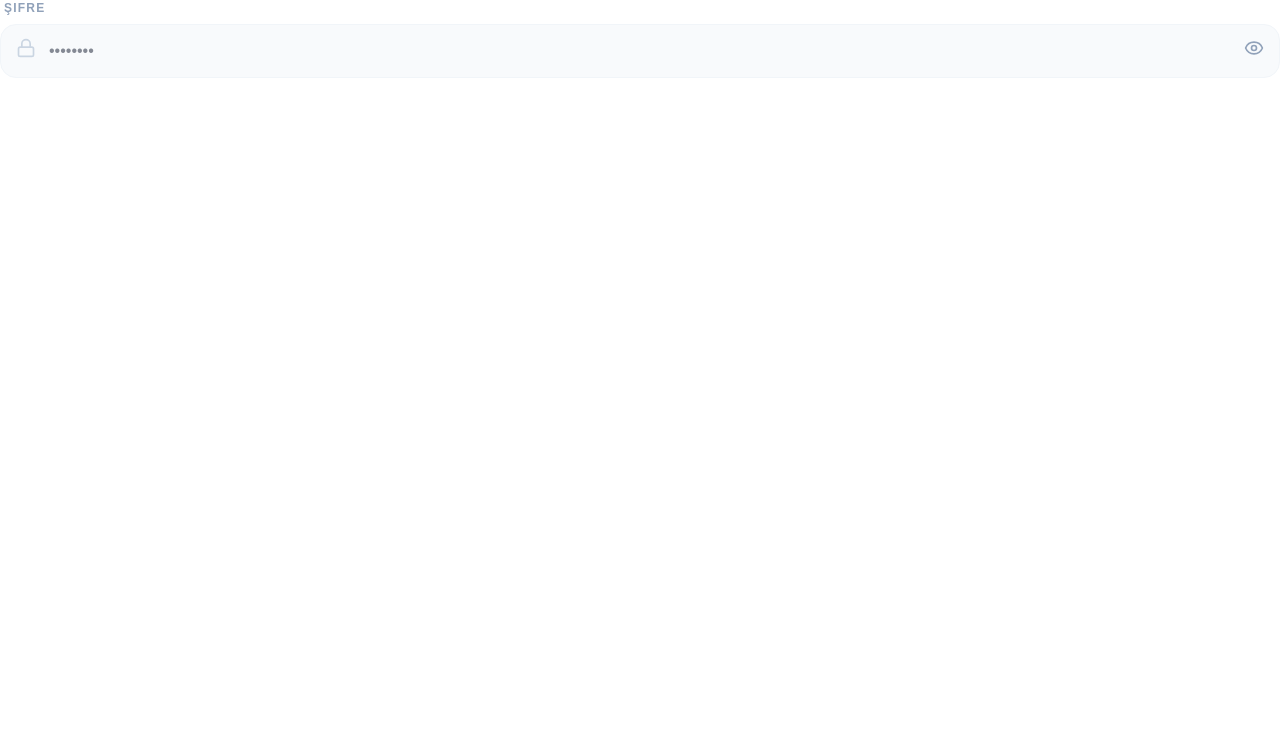
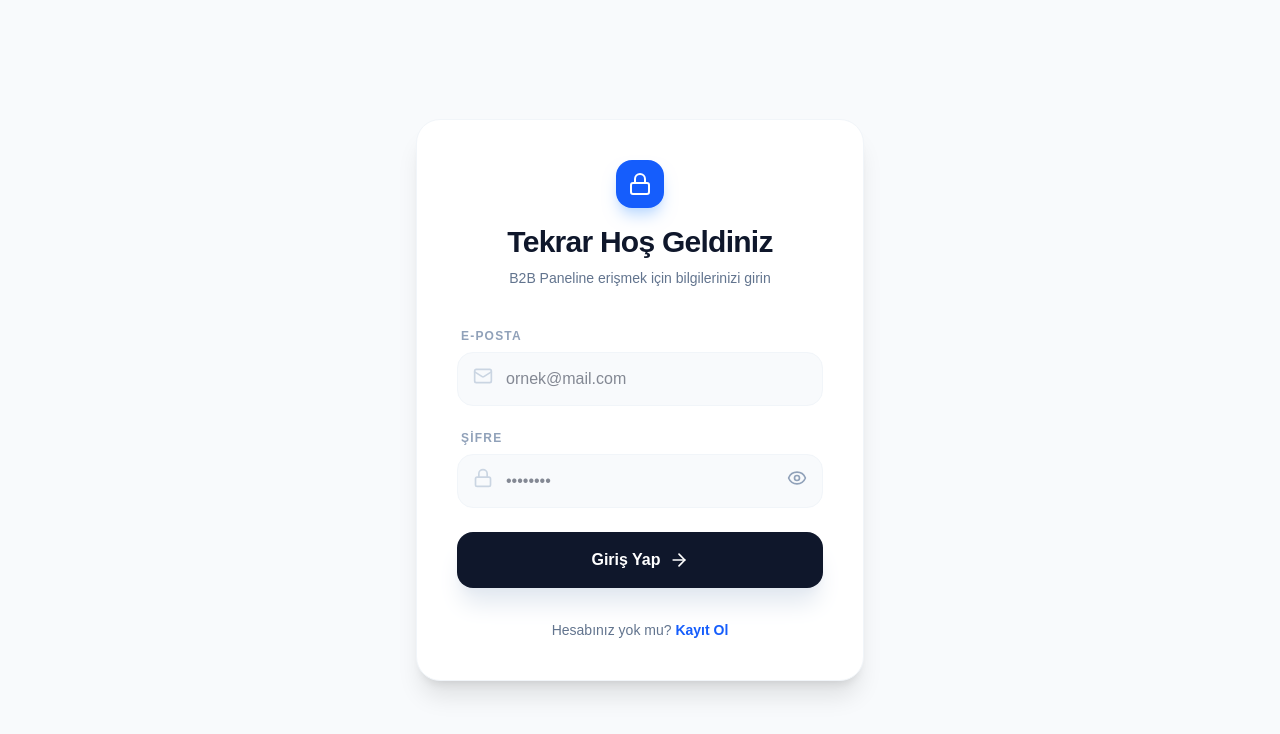
Before and after one commit to AliTopcuu/aradiginibul-api, a Next.js app in the folder aradiginibul-web/: page /login in a window 1280 px wide. Shown: the top 734 px of the page. Built offline with nearby package versions, Linux system fonts and the light colour scheme.

Commit message:
fix login page

```diff
--- a/aradiginibul-web/next.config.ts
+++ b/aradiginibul-web/next.config.ts
@@ -6,7 +6,7 @@ const nextConfig: NextConfig = {
       {
         source: '/',
         destination: '/login',
-        permanent: false, // Kullanıcı giriş yapınca geri dönebilsin diye false
+        permanent: false,
       },
     ];
   },
--- a/aradiginibul-web/src/app/login/page.tsx
+++ b/aradiginibul-web/src/app/login/page.tsx
@@ -1,45 +1,114 @@
 "use client";
 
 import { useState } from 'react';
-import { Lock, Mail, ArrowRight, Loader2, Eye, EyeOff } from 'lucide-react'; // İkonlar eklendi
-// ... diğer importlar aynı
+import { Lock, Mail, ArrowRight, Loader2, Eye, EyeOff } from 'lucide-react';
+import api from '@/lib/api';
+import { useRouter } from 'next/navigation';
+import Link from 'next/link';
 
 export default function LoginPage() {
-  const [showPassword, setShowPassword] = useState(false); // Şifre görünürlük state'i
   const [email, setEmail] = useState("");
   const [password, setPassword] = useState("");
-  // ... handleLogin fonksiyonu aynı kalacak
+  const [showPassword, setShowPassword] = useState(false);
+  const [loading, setLoading] = useState(false);
+  const router = useRouter();
+
+  const handleLogin = async (e: React.FormEvent) => {
+    e.preventDefault();
+    setLoading(true);
+
+    try {
+      // 🔑 PostgreSQL doğrulaması için Form Data hazırlıyoruz
+      const formData = new FormData();
+      formData.append('username', email); // Veritabanındaki e-posta buraya gider
+      formData.append('password', password); // Veritabanındaki hashlenmiş şifreyle karşılaştırılır
+
+      const response = await api.post('/auth/login', formData, {
+        headers: {
+          'Content-Type': 'multipart/form-data'
+        }
+      });
+
+      // Giriş başarılıysa token'ı sakla ve ana sayfaya yönlendir
+      localStorage.setItem('token', response.data.access_token);
+      router.push('/');
+    } catch (error) {
+      alert("Giriş başarısız! Lütfen e-posta ve şifrenizi kontrol edin.");
+    } finally {
+      setLoading(false);
+    }
+  };
 
   return (
-    // ... dış kapsayıcılar aynı
+    <div className="min-h-screen bg-slate-50 flex items-center justify-center p-4">
+      <div className="max-w-md w-full bg-white rounded-3xl shadow-xl p-10 border border-slate-100">
+        <div className="text-center mb-10">
+          <div className="bg-blue-600 w-12 h-12 rounded-2xl flex items-center justify-center mx-auto mb-4 shadow-lg shadow-blue-200">
+            <Lock className="text-white w-6 h-6" />
+          </div>
+          <h1 className="text-3xl font-black text-slate-900 tracking-tight">Tekrar Hoş Geldiniz</h1>
+          <p className="text-slate-500 mt-2 text-sm font-medium">B2B Paneline erişmek için bilgilerinizi girin</p>
+        </div>
+
+        <form onSubmit={handleLogin} className="space-y-6">
+          {/* 📧 E-posta Alanı (PostgreSQL'deki 'email' kolonu) */}
           <div>
-      <label className="block text-xs font-bold text-slate-400 uppercase tracking-widest mb-2 ml-1">Şifre</label>
+            <label className="block text-xs font-bold text-slate-400 uppercase tracking-widest mb-2 ml-1">E-POSTA</label>
+            <div className="relative">
+              <Mail className="absolute left-4 top-3.5 text-slate-300 w-5 h-5" />
+              <input
+                type="email"
+                required
+                value={email}
+                onChange={(e) => setEmail(e.target.value)}
+                placeholder="ornek@mail.com"
+                className="w-full pl-12 pr-4 py-3.5 bg-slate-50 border border-slate-100 rounded-2xl outline-none focus:ring-2 focus:ring-blue-500 focus:bg-white transition-all text-slate-900"
+              />
+            </div>
+          </div>
+
+          {/* 🔐 Şifre Alanı (PostgreSQL'deki 'hashed_password' ile eşleşir) */}
+          <div>
+            <label className="block text-xs font-bold text-slate-400 uppercase tracking-widest mb-2 ml-1">ŞİFRE</label>
             <div className="relative">
               <Lock className="absolute left-4 top-3.5 text-slate-300 w-5 h-5" />
-
               <input
-          type={showPassword ? "text" : "password"} // Dinamik tip değişimi
+                type={showPassword ? "text" : "password"}
                 required
                 value={password}
                 onChange={(e) => setPassword(e.target.value)}
                 placeholder="••••••••"
                 className="w-full pl-12 pr-12 py-3.5 bg-slate-50 border border-slate-100 rounded-2xl outline-none focus:ring-2 focus:ring-blue-500 focus:bg-white transition-all text-slate-900"
               />
-
-        {/* Göz Simgesi Butonu */}
               <button
                 type="button"
                 onClick={() => setShowPassword(!showPassword)}
                 className="absolute right-4 top-3.5 text-slate-400 hover:text-blue-600 transition-colors"
               >
-          {showPassword ? (
-            <EyeOff className="w-5 h-5" />
-          ) : (
-            <Eye className="w-5 h-5" />
-          )}
+                {showPassword ? <EyeOff className="w-5 h-5" /> : <Eye className="w-5 h-5" />}
               </button>
             </div>
           </div>
-    // ... geri kalan buton ve form yapısı aynı
+
+          <button
+            disabled={loading}
+            className="w-full bg-slate-900 text-white py-4 rounded-2xl font-bold flex items-center justify-center gap-2 hover:bg-blue-600 shadow-xl shadow-slate-200 transition-all disabled:bg-slate-300 group"
+          >
+            {loading ? <Loader2 className="animate-spin w-5 h-5" /> : (
+              <>
+                Giriş Yap <ArrowRight className="w-5 h-5 group-hover:translate-x-1 transition-transform" />
+              </>
+            )}
+          </button>
+        </form>
+
+        <p className="text-center text-sm text-slate-500 mt-8 font-medium">
+          Hesabınız yok mu?{' '}
+          <Link href="/register" className="text-blue-600 font-bold hover:underline">
+            Kayıt Ol
+          </Link>
+        </p>
+      </div>
+    </div>
   );
 }
```
Lines whose indentation alone changed are shown as unchanged.
